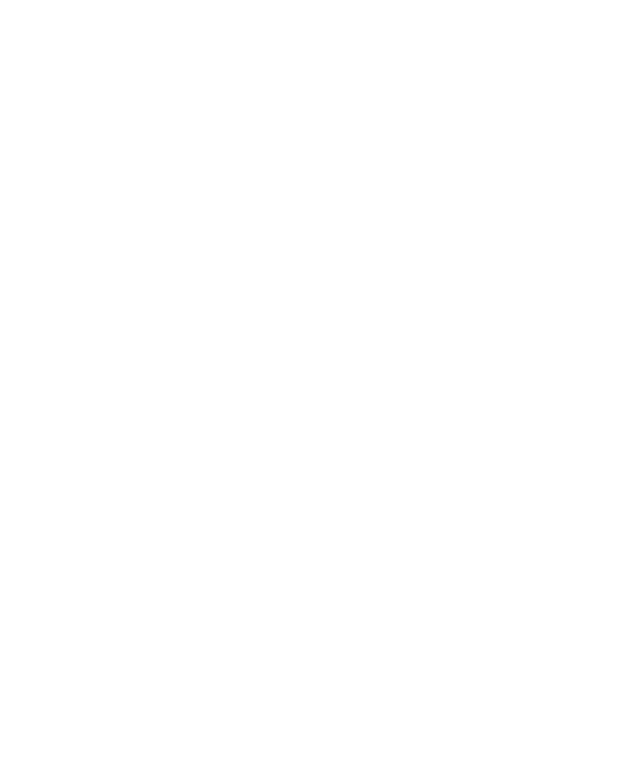
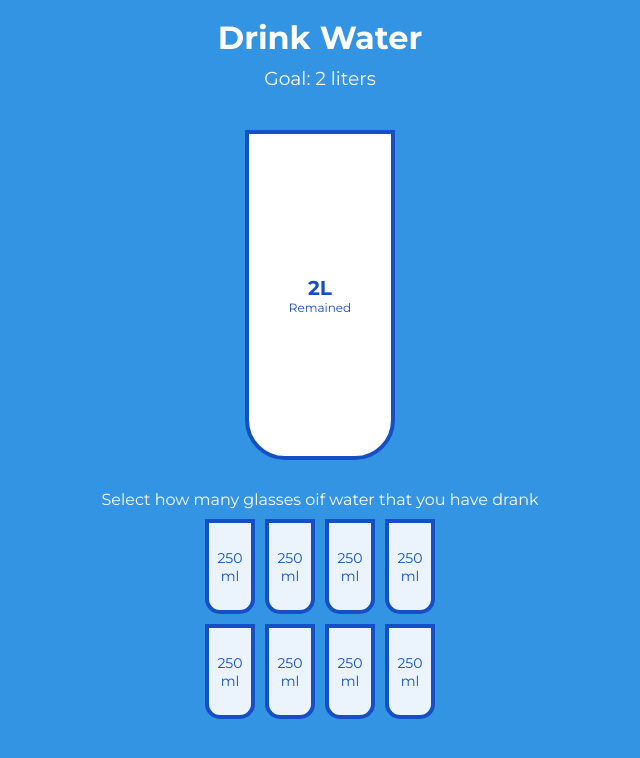
Before and after one commit to andrew-oyanguren/50-50--Day-17, a plain HTML site: page index.html in a window 1280 px wide. Shown: the whole page, without its empty margins (320-960 px from the left). Drawn offline with Linux system fonts and the light colour scheme.

Commit message:
Updated index.html, style.css, and app.js files
Completed markup, styling, and JavaScript

```diff
--- a/app.js
+++ b/app.js
@@ -1,9 +1,56 @@
 // ===== Variables ===== \\
+const smallCups = document.querySelectorAll('.cup-small');
+const liters = document.getElementById('liters');
+const percentage = document.getElementById('percentage');
+const remained = document.getElementById('remained');
 
-
+updateBigCup()
 
 // ===== Event Listeners ===== \\
 
-
+smallCups.forEach((cup, idx) => {
+  cup.addEventListener('click', () => {
+    highlightCups(idx)
+  })
+})
 
 // ===== Functions ===== \\
+
+function highlightCups(idx) {
+  if (smallCups[idx].classList.contains('full') && !smallCups[idx].nextElementSibling.classList.contains('full')) {
+    idx--
+  }
+
+  smallCups.forEach((cup, idx2) => {
+    if (idx2 <= idx) {
+      cup.classList.add('full')
+    } else {
+      cup.classList.remove('full')
+    }
+  })
+
+  updateBigCup()
+}
+
+function updateBigCup() {
+  const fullCups = document.querySelectorAll('.cup-small.full').length
+  const totalCups = smallCups.length
+
+  if (fullCups === 0) {
+    percentage.style.visibility = 'hidden'
+    percentage.style.height = 0
+  } else {
+    percentage.style.visibility = 'visible'
+    percentage.style.height = `${fullCups / totalCups * 330}px`
+    percentage.innerText = `${fullCups / totalCups * 100}%`
+  }
+
+  if (fullCups === totalCups) {
+    remained.style.visibility = 'hidden'
+    remained.style.height = 0
+  } else {
+    remained.style.visibility = 'visible'
+    liters.innerText = `${2 - (250 * fullCups / 1000)}L`
+  }
+
+}
--- a/index.html
+++ b/index.html
@@ -5,7 +5,7 @@
   <meta charset="UTF-8">
   <meta http-equiv="X-UA-Compatible" content="ie=edge">
   <meta name="viewport" content="width=device-width, initial-scale=1.0">
-  <title>Document</title>
+  <title>Drink Water</title>
 
   <!-- Custom CSS -->
   <link rel="stylesheet" href="./style.css">
@@ -13,7 +13,30 @@
 </head>
 
 <body>
+  <h1>Drink Water</h1>
+  <h3>Goal: 2 liters</h3>
 
+  <div class="cup">
+    <div class="remained" id="remained">
+      <span class="liters" id="liters"></span>
+      <small>Remained</small>
+    </div>
+
+    <div class="percentage" id="percentage"></div>
+  </div>
+
+  <p class="text">Select how many glasses oif water that you have drank</p>
+
+  <div class="cups">
+    <div class="cup cup-small">250 ml</div>
+    <div class="cup cup-small">250 ml</div>
+    <div class="cup cup-small">250 ml</div>
+    <div class="cup cup-small">250 ml</div>
+    <div class="cup cup-small">250 ml</div>
+    <div class="cup cup-small">250 ml</div>
+    <div class="cup cup-small">250 ml</div>
+    <div class="cup cup-small">250 ml</div>
+  </div>
 
   <!-- Scripts -->
   <script src="./app.js"></script>
--- a/style.css
+++ b/style.css
@@ -1,8 +1,13 @@
 /* Import Font */
-
+@import url('https://fonts.googleapis.com/css2?family=Montserrat:wght@300;400;700&display=swap');
 
 
 /* Global Presets */
+
+:root {
+  --border-color: #144fc6;
+  --fill-color: #6ab3f8;
+}
 
 *,
 *::before,
@@ -11,10 +16,94 @@
 }
 
 body {
+  background-color: #3494e4;
+  color: #fff;
+  font-family: 'Montserrat', sans-serif;
+  display: flex;
+  flex-direction: column;
+  align-items: center;
+  margin-bottom: 40px;
+}
+
+h1 {
+  margin: 10px 0 0;
+}
+
+h3 {
+  font-weight: 400;
+  margin: 10px 0;
+}
+
+.cup {
+  background-color: #fff;
+  border: 4px solid var(--border-color);
+  color: var(--border-color);
+  border-radius: 0 0 40px 40px;
+  height: 330px;
+  width: 150px;
+  margin: 30px 0;
+  display: flex;
+  flex-direction: column;
+  overflow: hidden;
+}
+
+.cup.cup-small {
+  width: 50px;
+  height: 95px;
+  border-radius: 0 0 15px 15px;
+  background-color: rgba(255, 255, 255, 0.9);
+  cursor: pointer;
+  font-size: 14px;
+  align-items: center;
+  justify-content: center;
+  text-align: center;
+  margin: 5px;
+  transition: 0.3s ease;
+}
+
+.cup.cup-small.full {
+  background-color: var(--fill-color);
+}
+
+.cups {
+  display: flex;
+  flex-wrap: wrap;
+  align-items: center;
+  justify-content: center;
+  width: 280px;
+}
+
+.remained {
+  display: flex;
+  flex-direction: column;
+  align-items: center;
+  justify-content: center;
+  text-align: center;
+  flex: 1;
+  transition: 0.3s ease;
+}
+
+.remained span {
+  font-size: 20px;
+  font-weight: bold;
+}
+
+.remained small {
+  font-size: 12px;
+}
+
+.percentage {
+  background-color: var(--fill-color);
   display: flex;
   align-items: center;
   justify-content: center;
-  height: 100vh;
-  margin: 0;
-  overflow-x: hidden;
+  font-size: 30px;
+  font-weight: bold;
+  height: 0;
+  transition: 0.3s ease;
 }
+
+.text {
+  text-align: center;
+  margin: 0 0 5px;
+}
```
